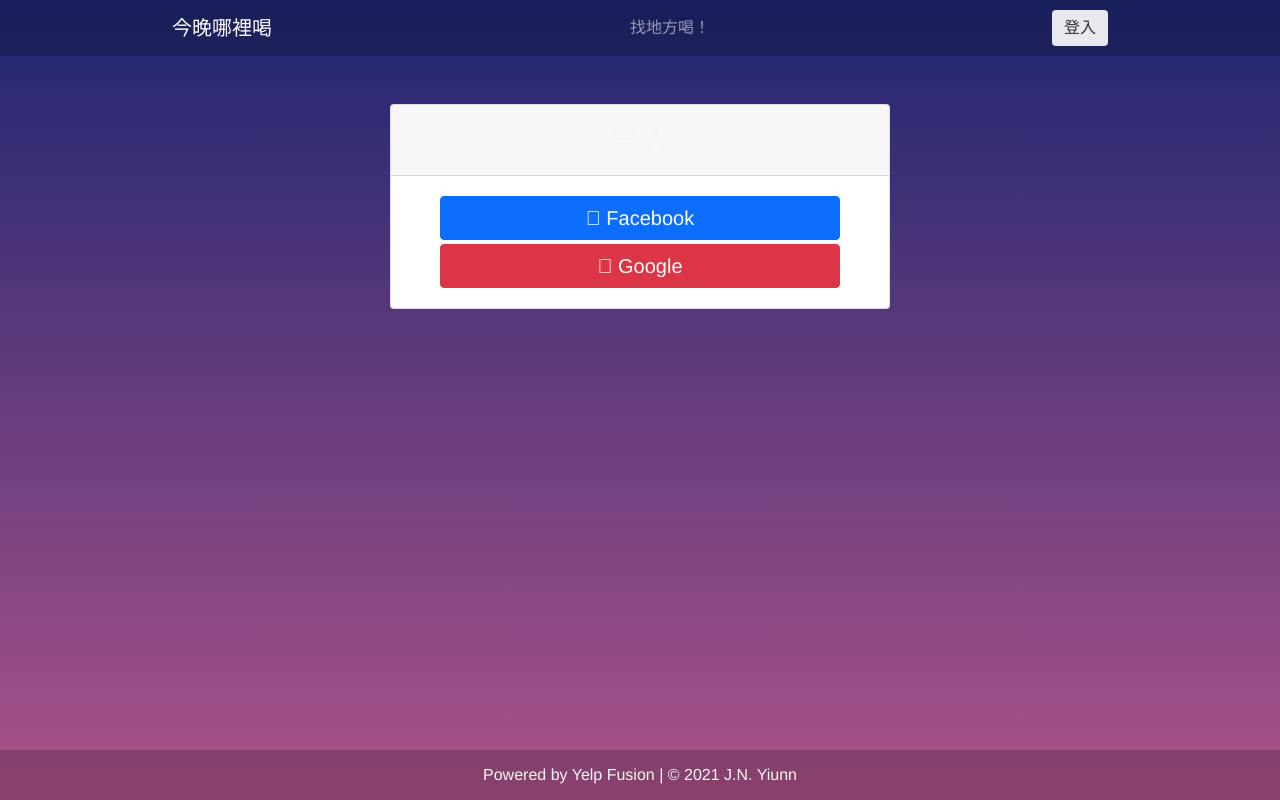
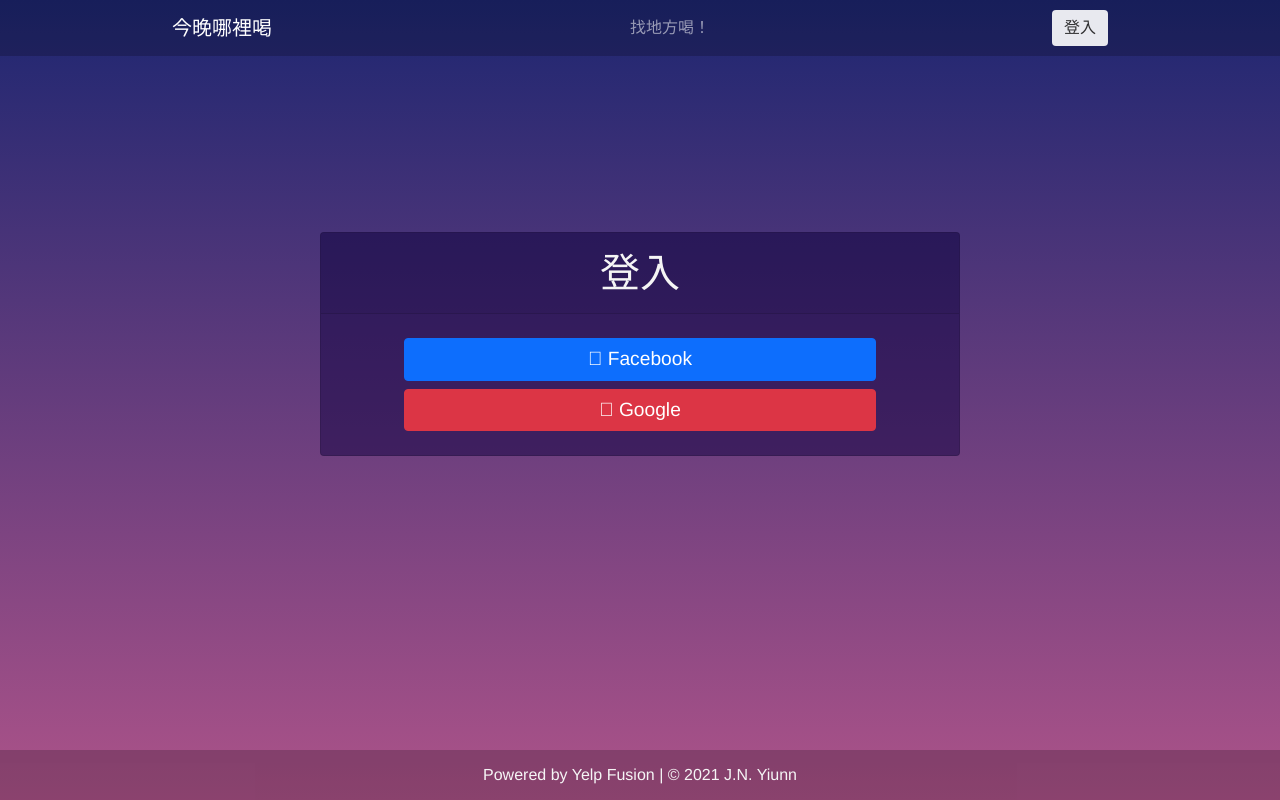
Before and after one commit to yasamnoya/where-to-drink, a Vue app in the folder client/: page /login in a window 1280 px wide. Built offline with nearby package versions, Linux system fonts and the light colour scheme; no server answers.

Commit message:
frontend: modify login page

```diff
--- a/client/src/views/Login.vue
+++ b/client/src/views/Login.vue
@@ -1,16 +1,18 @@
 <template>
+  <div class="d-flex flex-column p-0 wrapper">
     <div class="card m-auto">
       <div class="card-header pt-3">
-      <h2 class="card-title">登入</h2>
+        <h1 class="card-title">登入</h1>
       </div>
       <div class="card-body">
-      <div class="m-1">
+        <div class="m-2">
           <a :href="`${backendUrl}/users/facebook`" class="btn btn-primary login-option"
             > Facebook
           </a>
         </div>
-      <div class="m-1">
+        <div class="m-2">
           <a :href="`${backendUrl}/users/google`" class="btn btn-danger login-option"> Google</a>
+        </div>
       </div>
     </div>
   </div>
@@ -25,11 +27,17 @@
 </script>
 
 <style scoped>
+.wrapper {
+  height: 60vh;
+}
+
 .card {
-  max-width: 500px;
+  background-color: rgba(16, 0, 64, 0.5);
+  width: 50vw;
+  min-width: 250px;
 }
 .login-option {
-  width: 400px;
-  font-size: 20px;
+  width: 80%;
+  font-size: 1.2em;
 }
 </style>
```
Lines whose indentation alone changed are shown as unchanged.
